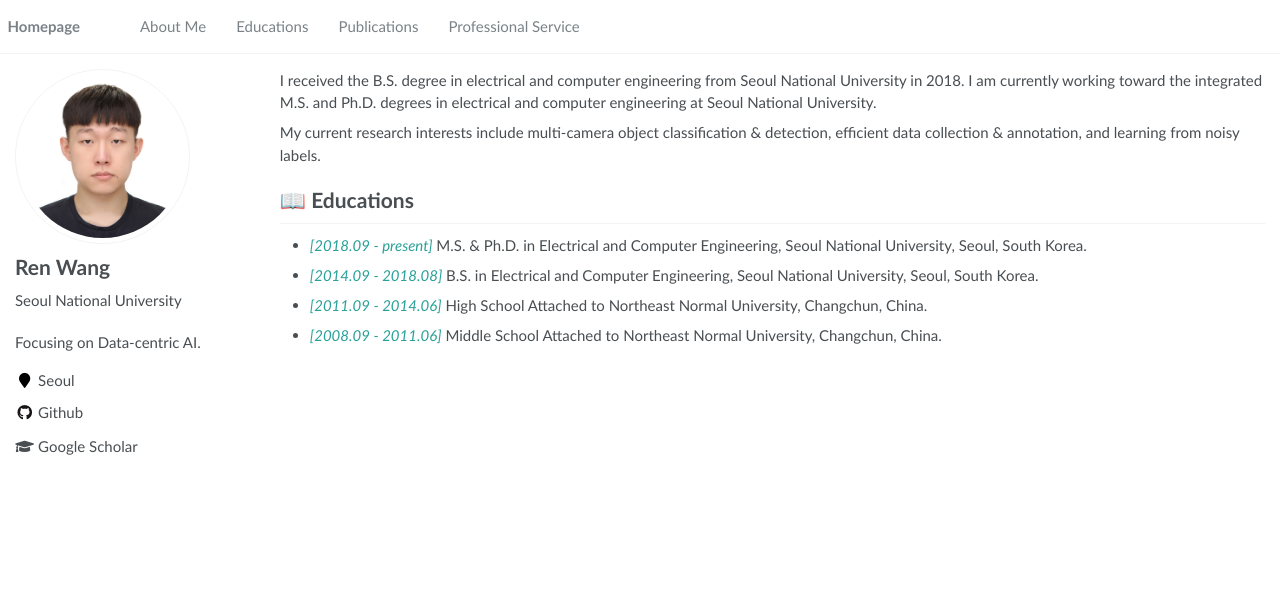
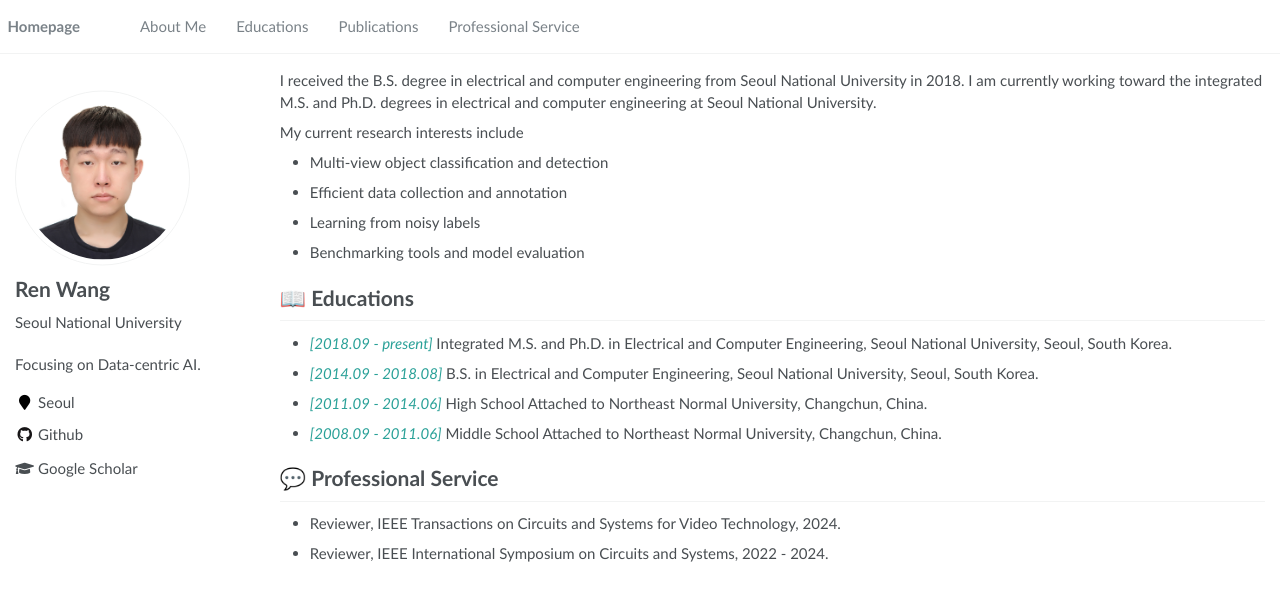
Before and after one commit to SMNUResearch/SMNUResearch.github.io, a Jekyll site: the page built from _pages/about.md, in a window 1280 px wide. Shown: the top 601 px of the page. Built offline with Jekyll 4.4.1, drawn with Linux system fonts in a browser that asks for light colours.

Commit message:
Update about.md

```diff
--- a/_pages/about.md
+++ b/_pages/about.md
@@ -11,10 +11,18 @@ redirect_from:
 <span class='anchor' id='about-me'></span>
 I received the B.S. degree in electrical and computer engineering from Seoul National University in 2018. I am currently working toward the integrated M.S. and Ph.D. degrees in electrical and computer engineering at Seoul National University.
 
-My current research interests include multi-camera object classification & detection, efficient data collection & annotation, and learning from noisy labels.
+My current research interests include
+- Multi-view object classification and detection
+- Efficient data collection and annotation
+- Learning from noisy labels
+- Benchmarking tools and model evaluation
 
 # 📖 Educations
-- <span style="color: #2aa198">*[2018.09 - present]*</span> M.S. & Ph.D. in Electrical and Computer Engineering, Seoul National University, Seoul, South Korea.
+- <span style="color: #2aa198">*[2018.09 - present]*</span> Integrated M.S. and Ph.D. in Electrical and Computer Engineering, Seoul National University, Seoul, South Korea.
 - <span style="color: #2aa198">*[2014.09 - 2018.08]*</span> B.S. in Electrical and Computer Engineering, Seoul National University, Seoul, South Korea.
 - <span style="color: #2aa198">*[2011.09 - 2014.06]*</span> High School Attached to Northeast Normal University, Changchun, China.
 - <span style="color: #2aa198">*[2008.09 - 2011.06]*</span> Middle School Attached to Northeast Normal University, Changchun, China.
+
+# 💬 Professional Service
+- Reviewer, IEEE Transactions on Circuits and Systems for Video Technology, 2024.
+- Reviewer, IEEE International Symposium on Circuits and Systems, 2022 - 2024.
```
